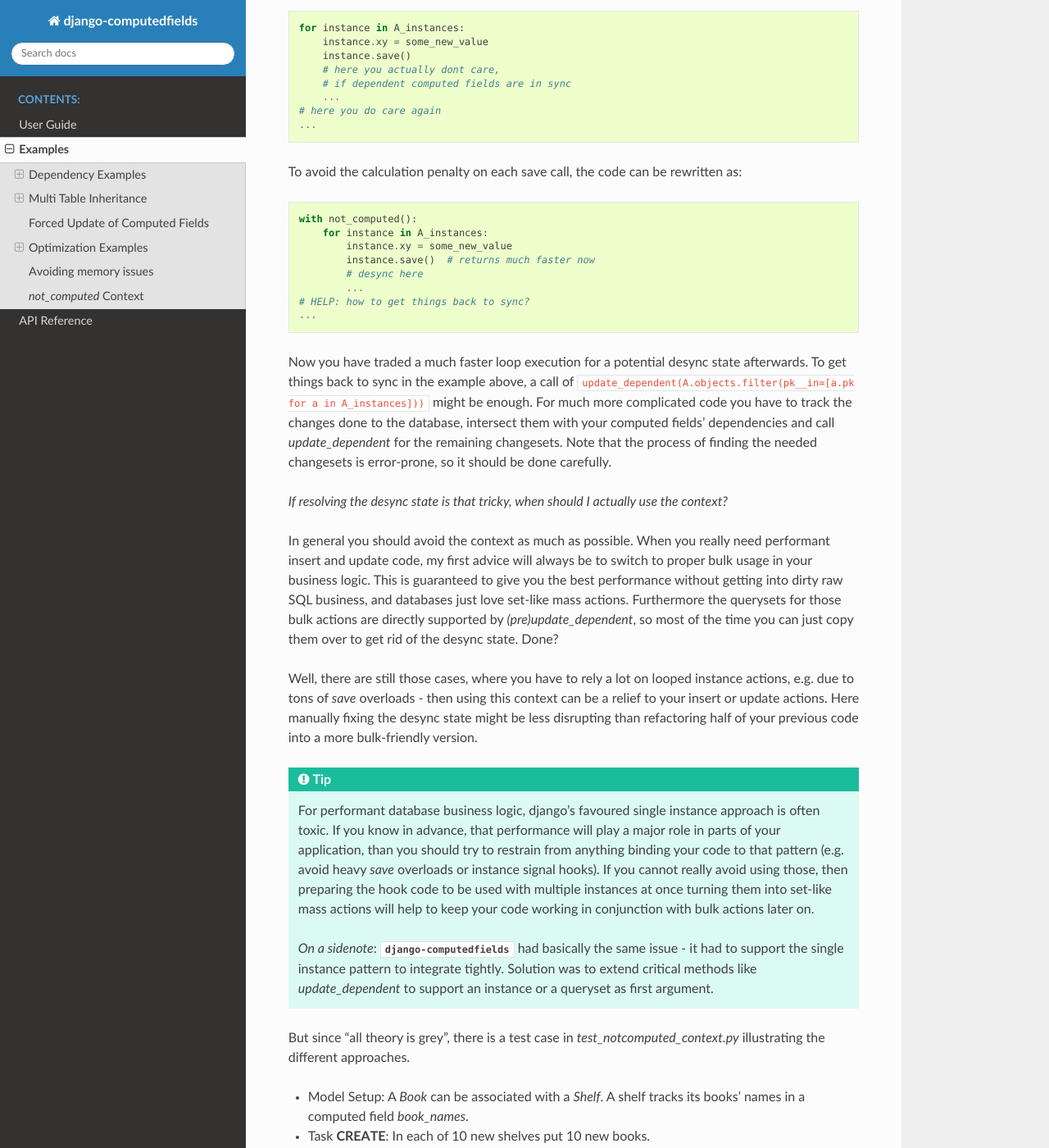
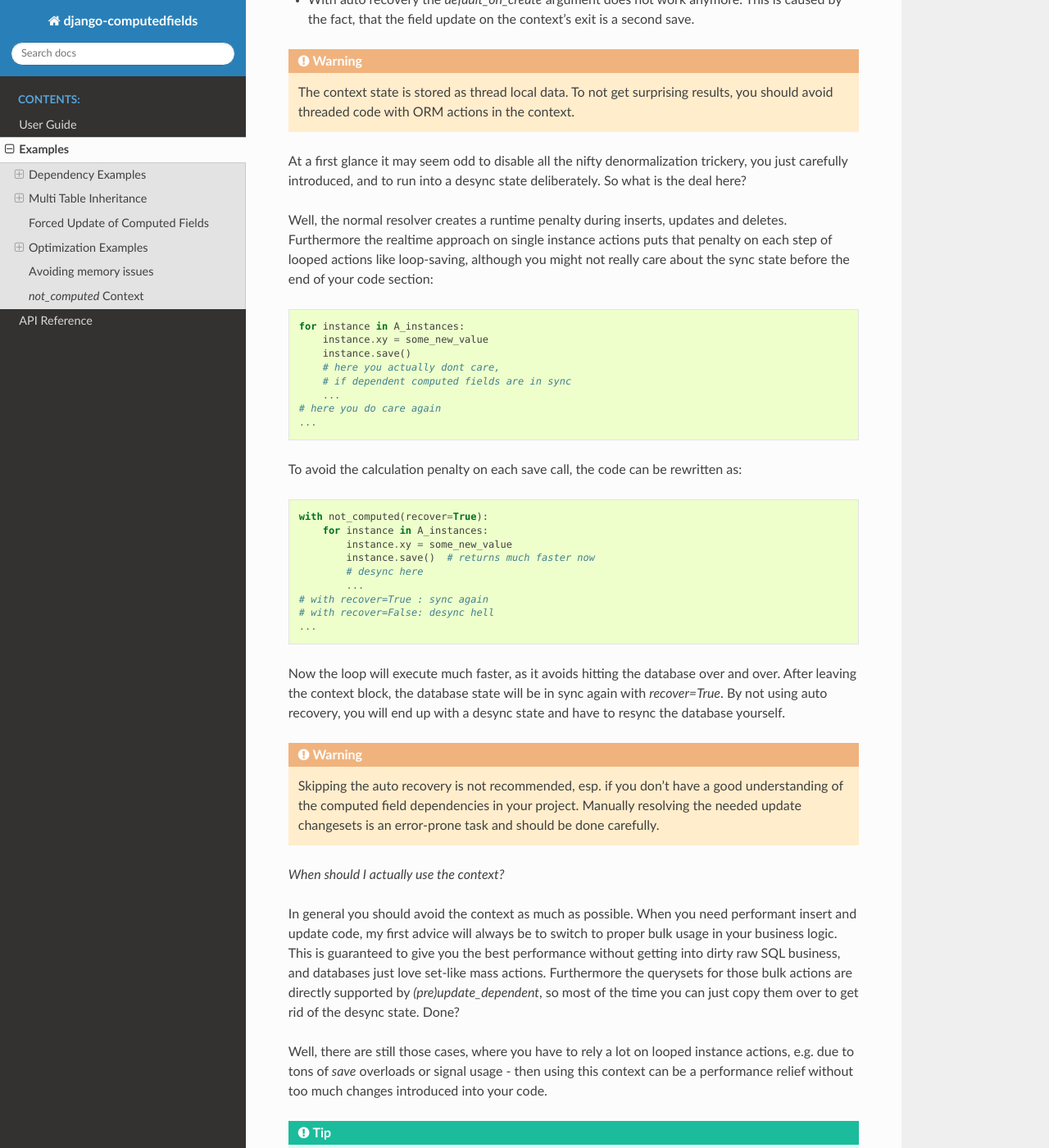
Before and after one commit to netzkolchose/django-computedfields, a Sphinx documentation site: the page built from docs/examples.rst, in a window 1280 px wide and 1400 px high, scrolled down 25360 px. Shown: the whole window at 82% size. Built offline with Sphinx 7.4.7 and the Read the Docs theme 3.1.0, drawn with Linux system fonts in a browser that asks for light colours; the version number is read from the project's files by our own code; some of the changed text lies outside the part shown.

Commit message:
update context docs

```diff
--- a/docs/examples.rst
+++ b/docs/examples.rst
@@ -1195,21 +1195,39 @@
 
     with not_computed():
         # computed field calculations: off
+        # desync here
         ...
     # computed field calculations: on
-    # fix desync state manually here
+    # desync here
 
-The behavior within the context is, as if you had declared your computed fields directly on your models,
-means the fields still exist on your models but without any calculations being done.
-Calls into resolver methods like `update_dependent` are turned into NOOPs, so no dependency resolving happens.
-Therefore any insert, update or delete actions done within this context have a high chance to create a desync state
-in the database.
+    # or with auto recovery
+    with not_computed(recover=True):
+        # computed field calculations: off
+        # desync here
+        ...
+    # computed field calculations: on
+    # sync here
 
-.. WARNING::
+In this context, computed fields act the same as their wrapped inner fields,
+as if they had been declared directly on your models. All computed field calculations are skipped,
+dependency resolving is either off (no auto recovery) or reduced to collecting pre-update pk sets.
+Therefore any insert, update or delete actions done within this context will lead to
+a desync state in the database, if the action modified a source field of a dependent computed field.
 
-    For a future version it is planned to offer some auto recovery from the desync state on the context's exit.
-    Until then - **you are totally on your own to get the database state back in sync after the
-    `not_computed` context**.
+The context supports an **auto recovery** mode, which you can enable with *recover=True*.
+In this mode the context will track all database relevant actions similar to the normal resolver.
+On the context's exit the pending computed field updates will be executed.
+This recover feature is currently treated as alpha (due to missing fundamental performance
+optimizations), but should be safe to use, as it is fully tested against all resolver tests.
+
+The context introduces a few side effects you should be aware of:
+
+- Other than with the normal resolver, all wrapped fields must now have
+  a *null=True* or a *default* argument, otherwise django cannot save a newly created instance.
+- With auto recovery retained computed model instances always need a ``instance.refresh_from_db()`` update,
+  if you want to access the values after the context.
+- With auto recovery the *default_on_create* argument does not work anymore. This is caused by the fact,
+  that the field update on the context's exit is a second save.
 
 .. WARNING::
 
@@ -1219,9 +1237,9 @@
 At a first glance it may seem odd to disable all the nifty denormalization trickery, you just carefully introduced,
 and to run into a desync state deliberately. So what is the deal here?
 
-Well, the auto resolver creates a runtime penalty during inserts, updates and deletes.
+Well, the normal resolver creates a runtime penalty during inserts, updates and deletes.
 Furthermore the realtime approach on single instance actions puts that penalty on each step of looped actions
-like loop-saving, although you might not really care about the sync state before the loop has finished:
+like loop-saving, although you might not really care about the sync state before the end of your code section:
 
 .. code-block:: python
 
@@ -1238,25 +1256,30 @@
 
 .. code-block:: python
 
-    with not_computed():
+    with not_computed(recover=True):
         for instance in A_instances:
             instance.xy = some_new_value
             instance.save()  # returns much faster now
             # desync here
             ...
-    # HELP: how to get things back to sync?
+    # with recover=True : sync again
+    # with recover=False: desync hell
     ...
 
-Now you have traded a much faster loop execution for a potential desync state afterwards. To get things back
-to sync in the example above, a call of
-``update_dependent(A.objects.filter(pk__in=[a.pk for a in A_instances]))`` might be enough.
-For much more complicated code you have to track the changes done to the database,
-intersect them with your computed fields' dependencies and call `update_dependent` for the remaining changesets.
-Note that the process of finding the needed changesets is error-prone, so it should be done carefully.
+Now the loop will execute much faster, as it avoids hitting the database over and over.
+After leaving the context block, the database state will be in sync again with *recover=True*.
+By not using auto recovery, you will end up with a desync state and have to resync the database yourself.
 
-*If resolving the desync state is that tricky, when should I actually use the context?*
+.. WARNING::
 
-In general you should avoid the context as much as possible. When you really need performant insert and update code,
+    Skipping the auto recovery is not recommended, esp. if you don't have a good understanding
+    of the computed field dependencies in your project. Manually resolving the needed update
+    changesets is an error-prone task and should be done carefully.
+
+
+*When should I actually use the context?*
+
+In general you should avoid the context as much as possible. When you need performant insert and update code,
 my first advice will always be to switch to proper bulk usage in your business logic.
 This is guaranteed to give you the best performance without getting into dirty raw SQL business,
 and databases just love set-like mass actions. Furthermore the querysets for those bulk actions
@@ -1264,22 +1287,20 @@
 of the desync state. Done?
 
 Well, there are still those cases, where you have to rely a lot on looped instance actions,
-e.g. due to tons of `save` overloads - then using this context can be a relief to your insert or update actions.
-Here manually fixing the desync state might be less disrupting than refactoring half of your previous code
-into a more bulk-friendly version.
+e.g. due to tons of `save` overloads or signal usage - then using this context can be a performance relief
+without too much changes introduced into your code.
 
 .. TIP::
 
     For performant database business logic, django's favoured single instance approach is often toxic.
-    If you know in advance, that performance will play a major role in parts of your application, than you should
-    try to restrain from anything binding your code to that pattern (e.g. avoid heavy `save` overloads
-    or instance signal hooks). If you cannot really avoid using those, then preparing the hook code to be used
-    with multiple instances at once turning them into set-like mass actions will help to keep your code working
-    in conjunction with bulk actions later on.
+    If you know in advance, that performance will play a major role in your application, than you should
+    try to avoid pattern like `save` overloads or instance signals. If you cannot avoid them,
+    then preparing your business logic to also being used as set-like mass actions might help a later
+    transition to bulk actions.
 
     *On a sidenote*: :mod:`django-computedfields` had basically the same issue - it had to support
-    the single instance pattern to integrate tightly. Solution was to extend critical methods like
-    `update_dependent` to support an instance or a queryset as first argument.
+    the single instance pattern to integrate tightly with django. Solution was to extend critical methods
+    like `update_dependent` to support an instance or a queryset as first argument.
 
 But since "all theory is grey", there is a test case in `test_notcomputed_context.py` illustrating the different
 approaches.
@@ -1291,22 +1312,34 @@
 
 The runtime numbers are (in msec):
 
-+--------------+--------+----------+-------+---------+
-|              | sqlite | postgres | mysql | mariadb |
-+==============+========+==========+=======+=========+
-| **CREATE**   |        |          |       |         |
-+--------------+--------+----------+-------+---------+
-| looped       | 206    | 404      | 372   | 370     |
-+--------------+--------+----------+-------+---------+
-| not_computed | 38     | 65       | 70    | 72      |
-+--------------+--------+----------+-------+---------+
-| bulk         | 14     | 18       | 20    | 19      |
-+--------------+--------+----------+-------+---------+
-| **UPDATE**   |        |          |       |         |
-+--------------+--------+----------+-------+---------+
-| looped       | 211    | 394      | 387   | 368     |
-+--------------+--------+----------+-------+---------+
-| not_computed | 43     | 71       | 80    | 74      |
-+--------------+--------+----------+-------+---------+
-| bulk         | 8      | 12       | 14    | 12      |
-+--------------+--------+----------+-------+---------+
++-----------------------------------------------+--------+----------+-------+---------+
+|                                               | sqlite | postgres | mysql | mariadb |
++===============================================+========+==========+=======+=========+
+| **CREATE**                                    |        |          |       |         |
++-----------------------------------------------+--------+----------+-------+---------+
+| looped                                        | 279    | 507      | 522   | 476     |
++-----------------------------------------------+--------+----------+-------+---------+
+| not_computed                                  | 45     | 77       | 84    | 84      |
++-----------------------------------------------+--------+----------+-------+---------+
+| not_computed(recover=True)                    | 48     | 79       | 90    | 85      |
++-----------------------------------------------+--------+----------+-------+---------+
+| bulk                                          | 20     | 29       | 32    | 29      |
++-----------------------------------------------+--------+----------+-------+---------+
+| **UPDATE**                                    |        |          |       |         |
++-----------------------------------------------+--------+----------+-------+---------+
+| looped                                        | 208    | 399      | 409   | 373     |
++-----------------------------------------------+--------+----------+-------+---------+
+| not_computed                                  | 49     | 85       | 95    | 87      |
++-----------------------------------------------+--------+----------+-------+---------+
+| not_computed(recover=True)                    | 44     | 78       | 87    | 80      |
++-----------------------------------------------+--------+----------+-------+---------+
+| bulk                                          | 15     | 23       | 27    | 24      |
++-----------------------------------------------+--------+----------+-------+---------+
+
+*(The values are taken from the CI tests of commit e9314f0. Take this as a grain of salt,
+as the github CI is not meant for performance testing. The overall tendency is still preserved
+compared to local tests.)*
+
+*not_computed* is at least 4 times faster, it still cannot compete with *bulk*.
+The auto resolver introduces a tiny overhead for **CREATE**, but runs faster for **UPDATE**,
+which is perfect reasonable for the given example (you will see a different impact on your models).
```
